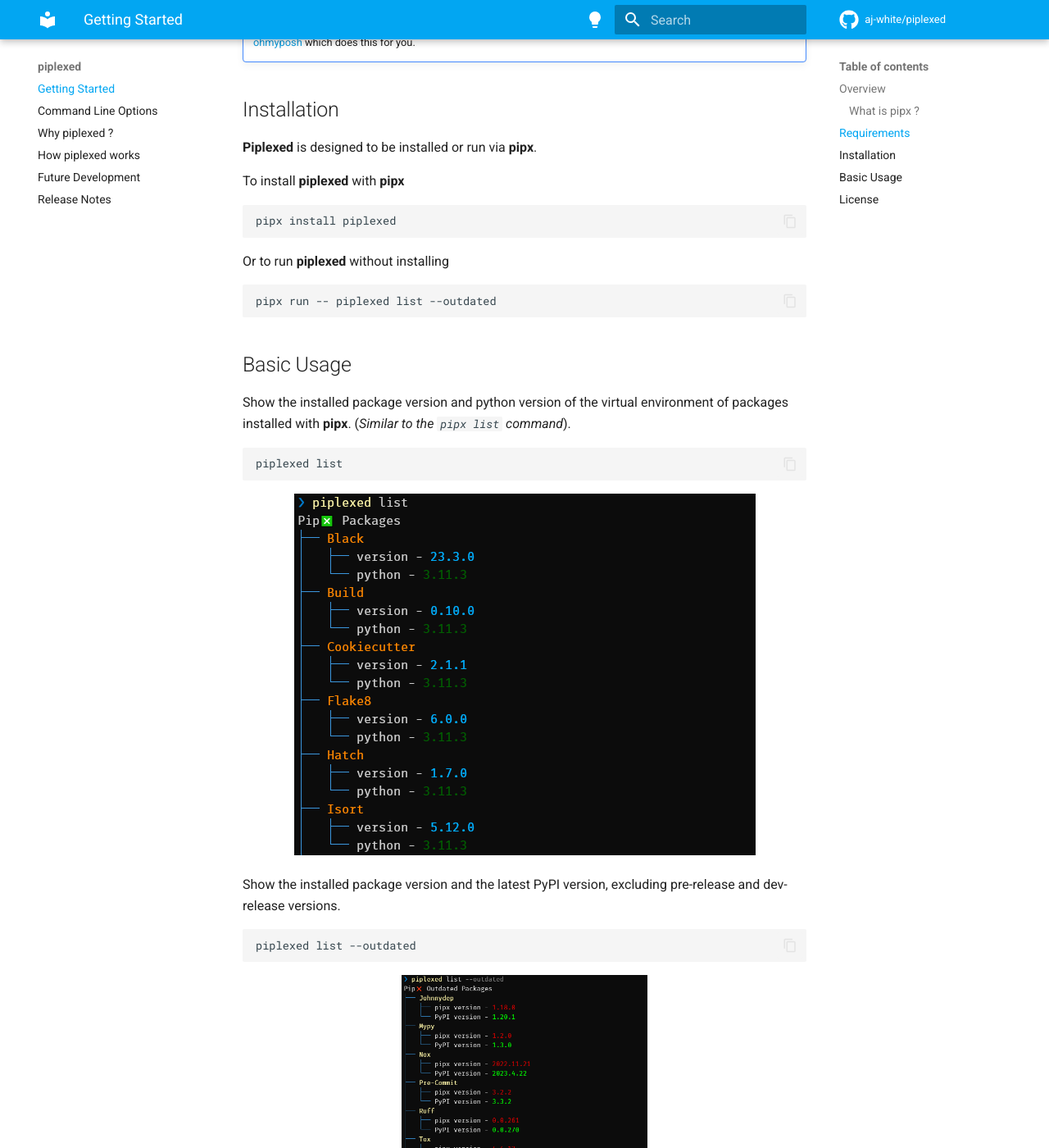
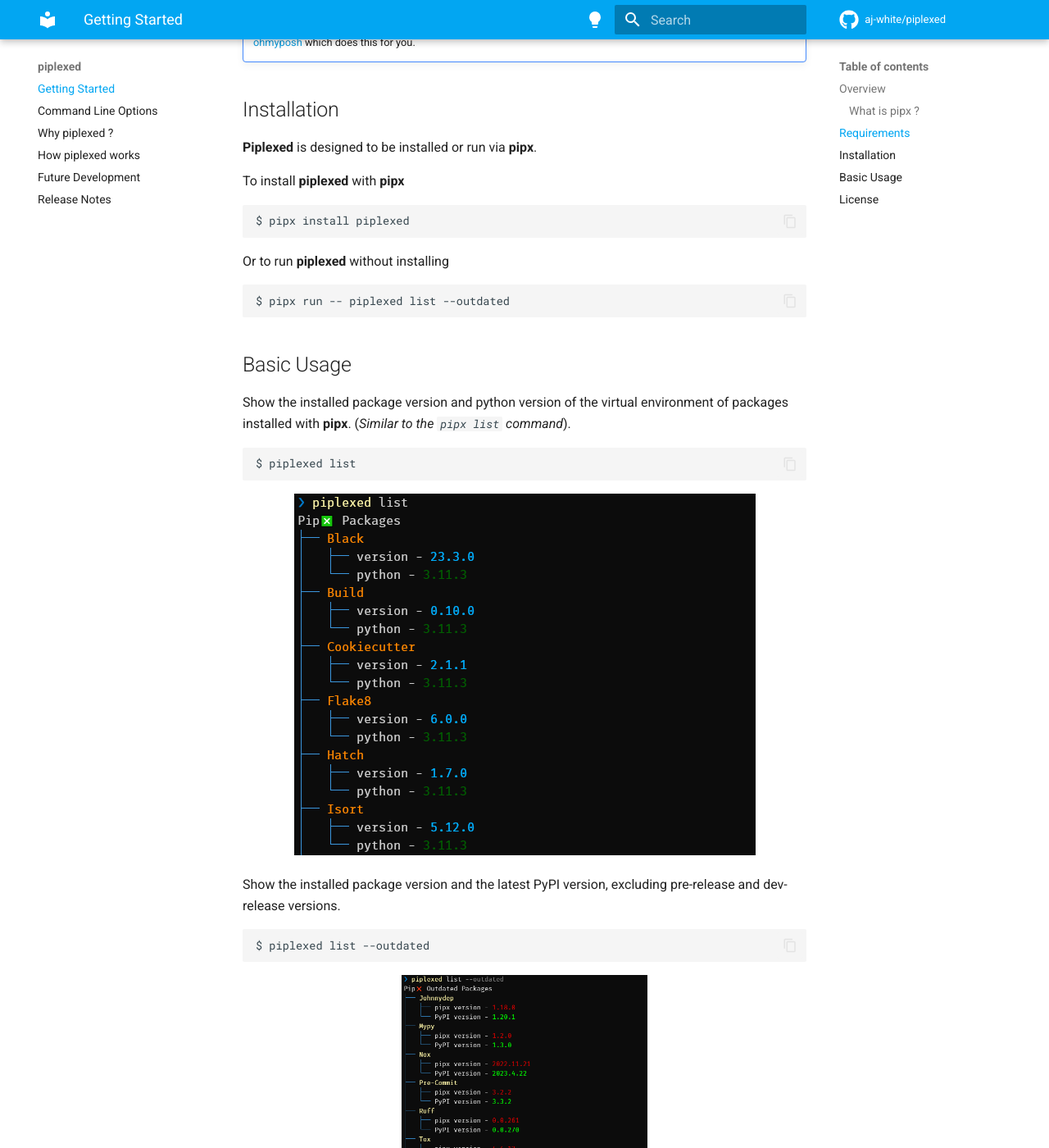
Before and after one commit to aj-white/piplexed, an MkDocs documentation site: the page built from docs/index.md, in a window 1280 px wide and 1400 px high, scrolled down 815 px. Shown: the whole window at 82% size. Built offline with MkDocs 1.6.1 and Material for MkDocs 9.7.7, drawn with Linux system fonts in a browser that asks for light colours; comment, search, counter and statistics services are not loaded.

Commit message:
📝add dollar to shell examples

````diff
--- a/docs/index.md
+++ b/docs/index.md
@@ -34,14 +34,14 @@
 
 To install **piplexed** with **pipx**
 
-```console
-pipx install piplexed
+```shell
+$ pipx install piplexed
 ```
 
 Or to run **piplexed** without installing
 
-```console
-pipx run -- piplexed list --outdated
+```shell
+$ pipx run -- piplexed list --outdated
 ```
 
 
@@ -49,8 +49,8 @@
 
 Show the installed package version and python version of the virtual environment of packages installed with **pipx**.
 (*Similar to the `pipx list` command*).
-```console
-piplexed list
+```shell
+$ piplexed list
 ```
 <p align="center">
 <a href="https://github.com/aj-white/piplexed/raw/main/docs/img/piplexed-list.PNG">
@@ -59,8 +59,8 @@
 </p>
 
 Show the installed package version and the latest PyPI version, excluding pre-release and dev-release versions.
-```console
-piplexed list --outdated
+```shell
+$ piplexed list --outdated
 ```
 
 <p align="center">
@@ -70,7 +70,7 @@
 </p>
 
 Show the installed package version and the latest PyPI version, including pre-release and dev-release versions.
-```console
+```shell
 piplexed list --outdated --pre
 ```
 
````
Also changed, not shown: docs/Command-line-options.md (+2 -2 lines), docs/Release-notes.md (+4 -0 lines).
